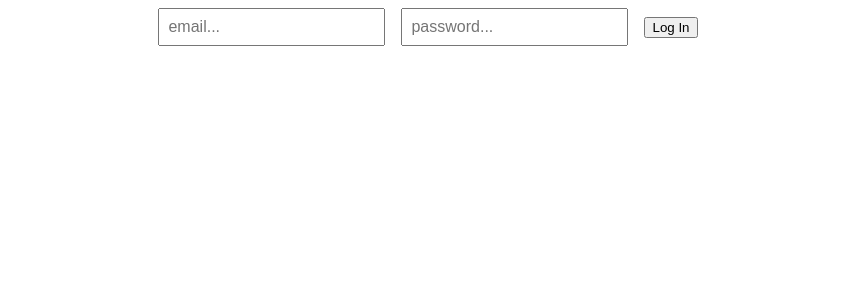
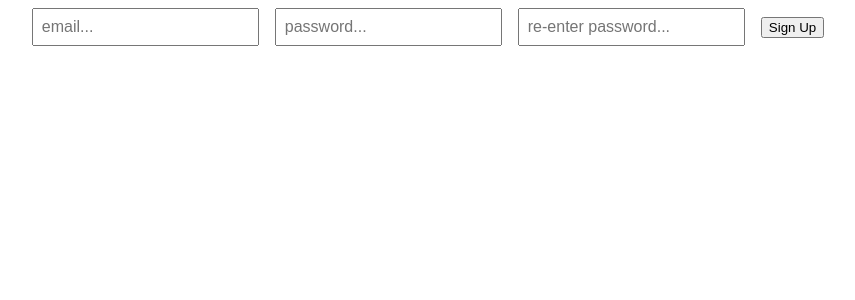
Before and after one commit to zaven-h/mission-frontend, a React (Create React App) app: page /signup in a window 1280 px wide. Shown: the top 300 px of the page, without its empty margins (212-1067 px from the left). Built offline with nearby package versions, Linux system fonts and the light colour scheme; no server answers.

Commit message:
getting the signup process going

```diff
--- a/package.json
+++ b/package.json
@@ -4,6 +4,7 @@
   "private": true,
   "dependencies": {
     "@apollo/react-hooks": "^3.1.5",
+    "@reach/router": "^1.3.3",
     "@testing-library/jest-dom": "^4.2.4",
     "@testing-library/react": "^9.3.2",
     "@testing-library/user-event": "^7.1.2",
--- a/src/App.js
+++ b/src/App.js
@@ -1,8 +1,11 @@
 import React from "react";
 import "./App.scss";
+import { Router } from "@reach/router";
+
+import { useIsLoggedIn } from "./hooks";
 import LoginForm from "./cmpts/loginForm/LoginForm";
+import SignupForm from "./cmpts/signupForm/SignupForm";
 import OrgsList from "./cmpts/orgsList/OrgsList";
-import { useIsLoggedIn } from "./hooks";
 import Header from "./cmpts/header/Header";
 
 function App() {
@@ -11,7 +14,10 @@ function App() {
     return (
         <div className="App">
             {!isLoggedIn ? (
-                <LoginForm />
+                <Router>
+                    <LoginForm path="/" />
+                    <SignupForm path="signup" />
+                </Router>
             ) : (
                 <>
                     <Header /> <OrgsList />
--- a/src/cmpts/loginForm/LoginForm.js
+++ b/src/cmpts/loginForm/LoginForm.js
@@ -1,4 +1,5 @@
 import React, { useState } from "react";
+import { Link } from "@reach/router";
 import { useMutation } from "@apollo/react-hooks";
 import gql from "graphql-tag";
 import { GET_CURRENT_USER } from "../../queries";
@@ -34,6 +35,9 @@ function LoginForm() {
                 />
                 <button onClick={() => loginMutation({ variables: { email, password } })}>Log In</button>
             </div>
+            <div className="LoginForm__signup">
+                <Link to="signup">Create Account</Link>
+            </div>
         </div>
     );
 }
--- /dev/null
+++ b/src/cmpts/signupForm/SignupForm.js
@@ -0,0 +1,55 @@
+import React, { useState } from "react";
+import { Link } from "@reach/router";
+import { useMutation } from "@apollo/react-hooks";
+import gql from "graphql-tag";
+import { GET_CURRENT_USER } from "../../queries";
+import "./SignupForm.scss";
+
+const SIGNUP = gql`
+    mutation Signup($email: String!, $password: String!) {
+        signup(email: $email, password: $password)
+    }
+`;
+
+function SignupForm() {
+    const [email, setEmail] = useState("");
+    const [password, setPassword] = useState("");
+    const [password2, setPassword2] = useState("");
+    const [passwordMatchError, setPasswordMatchError] = useState(false);
+    const [signupMutation, signupMutatioResp] = useMutation(SIGNUP);
+
+    const handleSignup = (e) => {
+        if (password !== password2) {
+            setPasswordMatchError(true);
+            return;
+        }
+        setPasswordMatchError(false);
+        signupMutation({ variables: { email, password } });
+    };
+
+    return (
+        <div className="SignupForm">
+            <div className="SignupForm__signup">
+                <input type="text" id="email" placeholder="email..." value={email} onChange={(e) => setEmail(e.target.value)} />
+                <input
+                    type="password"
+                    id="password"
+                    placeholder="password..."
+                    value={password}
+                    onChange={(e) => setPassword(e.target.value)}
+                />
+                {passwordMatchError ? <div>Passwords do not match</div> : null}
+                <input
+                    type="password"
+                    id="password2"
+                    placeholder="re-enter password..."
+                    value={password2}
+                    onChange={(e) => setPassword2(e.target.value)}
+                />
+                <button onClick={handleSignup}>Sign Up</button>
+            </div>
+        </div>
+    );
+}
+
+export default SignupForm;
--- /dev/null
+++ b/src/cmpts/signupForm/SignupForm.scss
@@ -0,0 +1,9 @@
+.SignupForm {
+    padding: 0.5rem 1rem;
+
+    input {
+        margin-right: 1rem;
+        padding: 0.5rem;
+        font-size: 1rem;
+    }
+}
```
Also changed, not shown: 1 other file (tests, documents, lock files or other folders).
